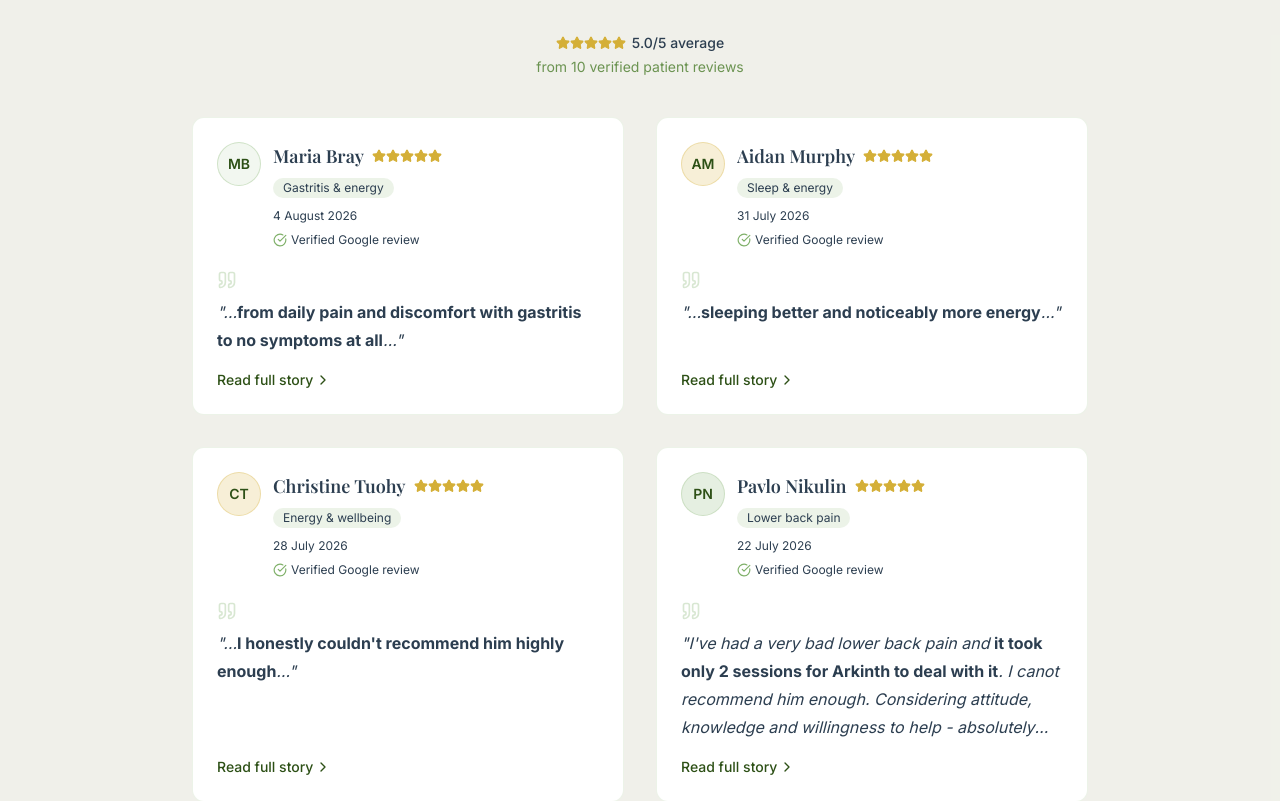
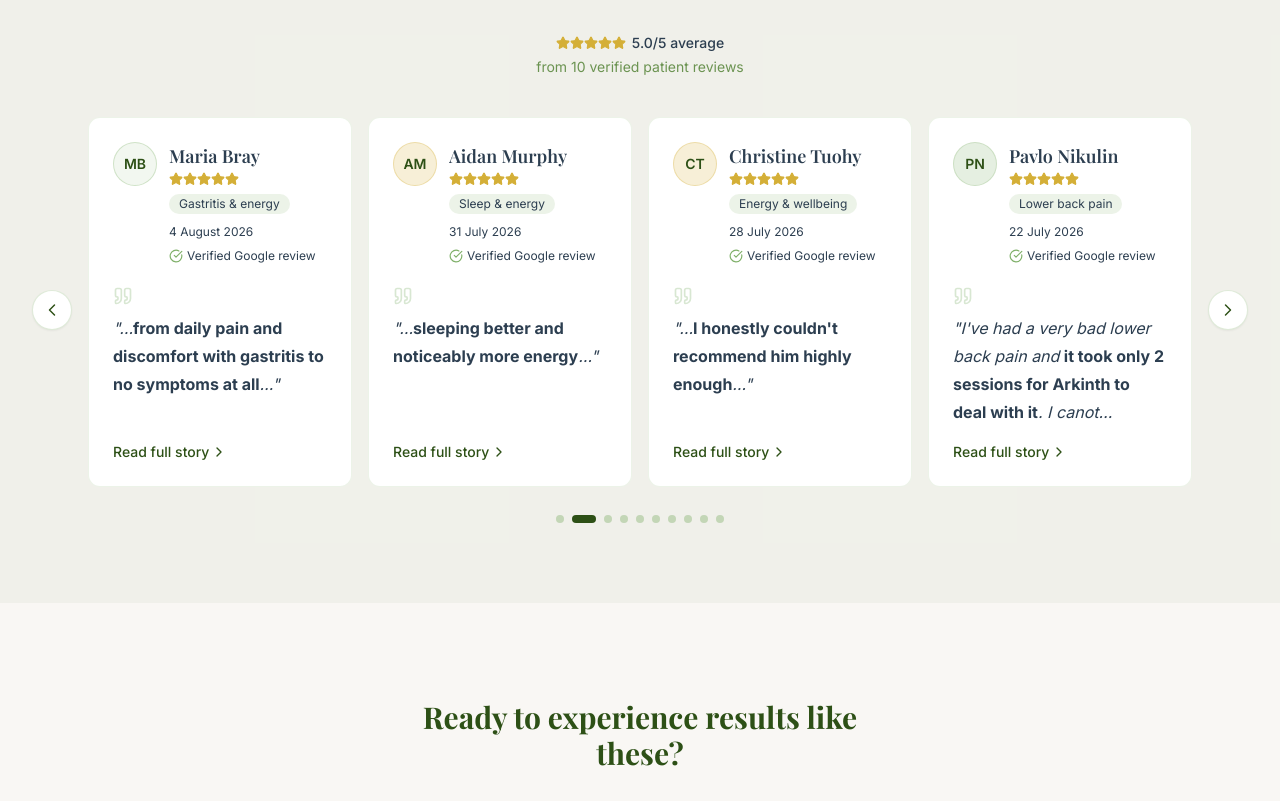
Before and after one commit to hbacalso1229/wellness-needles, a Next.js app: page /testimonials in a window 1280 px wide. Shown: the part 1490-2291 px from the top of the page. Built offline with nearby package versions, Linux system fonts and the light colour scheme; no server answers.

Commit message:
Add review

```diff
--- a/src/app/testimonials/page.tsx
+++ b/src/app/testimonials/page.tsx
@@ -6,7 +6,7 @@ import {
   SectionHeading,
   SnapCarousel,
   TestimonialCard,
-  snapSlideClassName,
+  reviewSlideClassName,
 } from '../../features'
 import { BookingCtaButton } from '@/components/BookingCtaButton'
 import { useBookingCtaHref } from '@/hooks/useBookingCtaHref'
@@ -265,12 +265,15 @@ export default function Testimonials() {
           <SnapCarousel
             slideCount={testimonials.length}
             ariaLabel="Patient stories carousel"
-            trackClassName="flex gap-2.5 overflow-x-auto snap-x snap-mandatory pb-3 -mx-4 px-4 sm:-mx-6 sm:px-6 md:mx-0 md:grid md:grid-cols-2 md:gap-8 md:overflow-visible md:pb-0 md:px-0 lg:max-w-4xl lg:mx-auto"
+            hideDotsFrom="never"
+            showArrows
+            className="mx-auto max-w-7xl"
+            trackClassName="flex gap-3 overflow-x-auto snap-x snap-mandatory scroll-smooth pb-3 -mx-4 px-4 sm:gap-4 sm:-mx-6 sm:px-6 md:mx-0 md:gap-4 md:px-0 md:pb-4 [scrollbar-width:none] [&::-webkit-scrollbar]:hidden"
           >
             {testimonials.map((testimonial) => (
               <div
                 key={`${testimonial.name}-${testimonial.condition}`}
-                className={snapSlideClassName}
+                className={`${reviewSlideClassName} flex`}
               >
                 <TestimonialCard
                   name={testimonial.name}
@@ -280,6 +283,7 @@ export default function Testimonials() {
                   text={testimonial.text}
                   emphasis={testimonial.emphasis}
                   source={testimonial.source}
+                  className="w-full"
                 />
               </div>
             ))}
--- a/src/features/index.ts
+++ b/src/features/index.ts
@@ -25,4 +25,4 @@ export {
 } from './ui/TimeRangeCards'
 export { TravelPolicyNotice } from './ui/TravelPolicyNotice'
 export { SectionHeading } from './ui/SectionHeading'
-export { SnapCarousel, snapSlideClassName } from './ui/SnapCarousel'
+export { SnapCarousel, snapSlideClassName, reviewSlideClassName } from './ui/SnapCarousel'
--- a/src/features/ui/SnapCarousel.tsx
+++ b/src/features/ui/SnapCarousel.tsx
@@ -8,9 +8,14 @@ import {
   useState,
   type ReactNode,
 } from 'react'
+import { ChevronLeft, ChevronRight } from 'lucide-react'
 
 const COMPACT_SLIDE =
   'snap-start shrink-0 w-[min(68vw,16rem)] sm:w-[min(50vw,18rem)] md:w-auto md:min-w-0 md:shrink'
+
+/** Always-horizontal review slides: 1+peek mobile, ~2 tablet, ~4 desktop */
+export const reviewSlideClassName =
+  'snap-start shrink-0 h-full w-[min(88vw,26rem)] sm:w-[min(70vw,28rem)] md:w-[calc(50%-0.5rem)] lg:w-[calc(25%-0.75rem)]'
 
 type SnapCarouselProps = {
   children: ReactNode
@@ -20,8 +25,10 @@ type SnapCarouselProps = {
   trackClassName?: string
   className?: string
   ariaLabel?: string
-  /** Hide dots from this breakpoint up (default md) */
-  hideDotsFrom?: 'md' | 'lg'
+  /** Hide dots from this breakpoint up; `never` keeps dots on all sizes */
+  hideDotsFrom?: 'md' | 'lg' | 'never'
+  /** Show prev/next chevrons (desktop-friendly; always available for keyboard users) */
+  showArrows?: boolean
 }
 
 export function SnapCarousel({
@@ -31,6 +38,7 @@ export function SnapCarousel({
   className = '',
   ariaLabel = 'Carousel pagination',
   hideDotsFrom = 'md',
+  showArrows = false,
 }: SnapCarouselProps) {
   const trackRef = useRef<HTMLDivElement>(null)
   const [activeIndex, setActiveIndex] = useState(0)
@@ -77,18 +85,58 @@ export function SnapCarousel({
     if (!track) return
     const slide = track.children[index] as HTMLElement | undefined
     if (!slide) return
-    slide.scrollIntoView({ behavior: 'smooth', inline: 'start', block: 'nearest' })
+    const reduceMotion = window.matchMedia('(prefers-reduced-motion: reduce)').matches
+    slide.scrollIntoView({
+      behavior: reduceMotion ? 'auto' : 'smooth',
+      inline: 'start',
+      block: 'nearest',
+    })
     setActiveIndex(index)
   }
 
-  const dotsHideClass = hideDotsFrom === 'lg' ? 'lg:hidden' : 'md:hidden'
   const count = Math.max(slideCount, Children.count(children))
+  const canGoPrev = activeIndex > 0
+  const canGoNext = activeIndex < count - 1
+
+  const dotsHideClass =
+    hideDotsFrom === 'never' ? '' : hideDotsFrom === 'lg' ? 'lg:hidden' : 'md:hidden'
+
+  const arrowBtnClass =
+    'hidden md:inline-flex h-10 w-10 shrink-0 items-center justify-center rounded-full border border-accent/25 bg-white text-primary shadow-sm transition-[transform,background-color,border-color,opacity] duration-200 hover:border-primary/40 hover:bg-cream focus-visible:outline-none focus-visible:ring-2 focus-visible:ring-primary focus-visible:ring-offset-2 focus-visible:ring-offset-cream disabled:pointer-events-none disabled:opacity-35'
+
+  const track = (
+    <div ref={trackRef} className={`${showArrows ? 'min-w-0 flex-1 ' : ''}${trackClassName}`}>
+      {children}
+    </div>
+  )
 
   return (
     <div className={className}>
-      <div ref={trackRef} className={trackClassName}>
-        {children}
-      </div>
+      {showArrows ? (
+        <div className="flex items-stretch gap-3 md:gap-4">
+          <button
+            type="button"
+            onClick={() => scrollToSlide(activeIndex - 1)}
+            disabled={!canGoPrev}
+            aria-label="Previous review"
+            className={`${arrowBtnClass} self-center`}
+          >
+            <ChevronLeft className="h-5 w-5" strokeWidth={1.75} aria-hidden />
+          </button>
+          {track}
+          <button
+            type="button"
+            onClick={() => scrollToSlide(activeIndex + 1)}
+            disabled={!canGoNext}
+            aria-label="Next review"
+            className={`${arrowBtnClass} self-center`}
+          >
+            <ChevronRight className="h-5 w-5" strokeWidth={1.75} aria-hidden />
+          </button>
+        </div>
+      ) : (
+        track
+      )}
 
       {count > 1 ? (
         <nav
```
